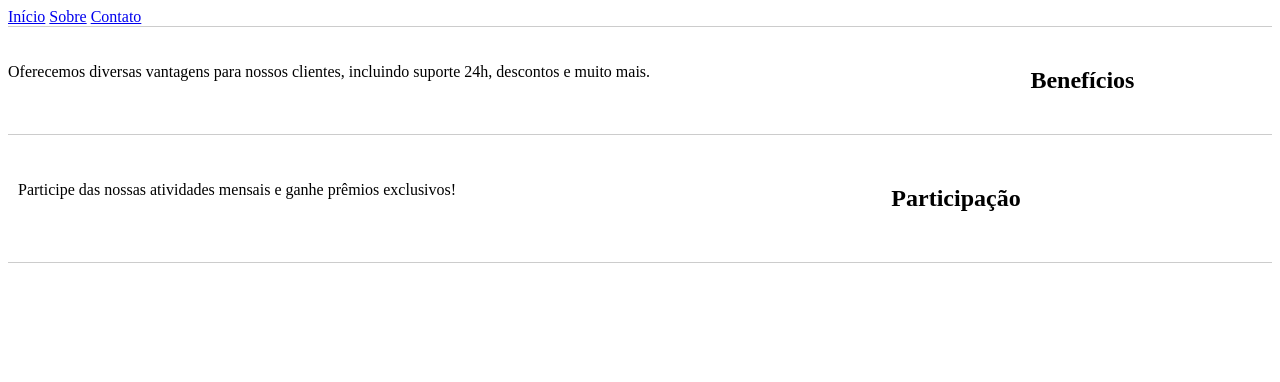
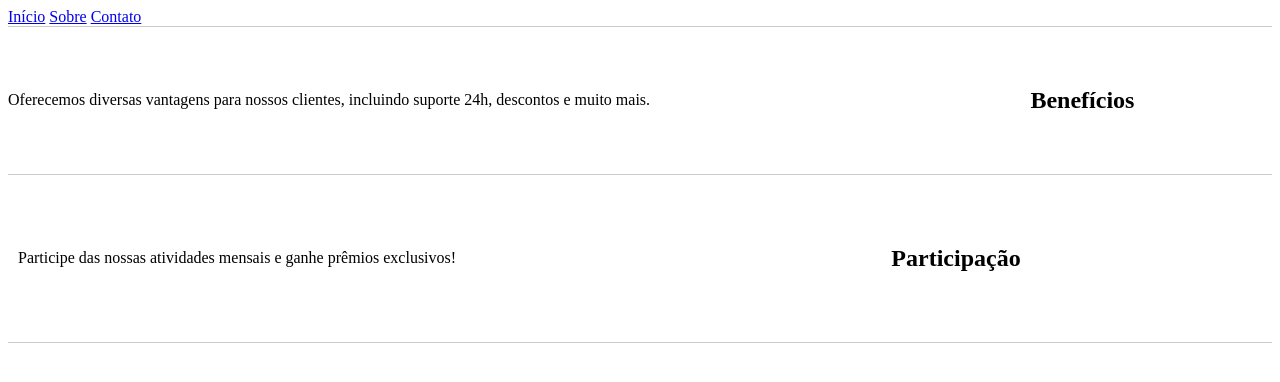
Before and after one commit to barbaram27/FLEBOXcss, a plain HTML site: page index.html in a window 1280 px wide. Drawn offline with Linux system fonts and the light colour scheme.

Commit message:
Update style.css

```diff
--- a/style.css
+++ b/style.css
@@ -1,13 +1,16 @@
+
+
 .beneficios,
 .participacao {
   display: flex;
-  padding: 20px 0;
+  align-items: center; /* Isso alinha os filhos no centro vertical */
+  padding: 40px 0; /* Dá altura pra facilitar o alinhamento */
 }
 
 /* Bordas */
 .beneficios {
   border-top: 1px solid #ccc;
-  /* Remover a borda inferior duplicada */
+  border-bottom: none; /* Remove borda duplicada */
 }
 
 .participacao {
@@ -15,69 +18,22 @@
   border-bottom: 1px solid #ccc;
 }
 
-/* Benefícios */
+/* BENEFÍCIOS */
 .beneficios .texto {
   flex: 70%;
 }
 
 .beneficios .titulo {
   flex: 30%;
-  display: flex;
-  align-items: center; /* centraliza verticalmente */
-  justify-content: center;
+  text-align: center;
 }
 
-/* Participação */
+/* PARTICIPAÇÃO */
 .participacao .item {
   flex: 50%;
   padding: 10px;
 }
 
 .participacao .titulo-part {
-  display: flex;
-  align-items: center; /* centraliza verticalmente */
-  justify-content: center;
+  text-align: center;
 }
-
-  background-color: #333;
-  color: white;
-  padding: 10px 20px;
-  text-decoration: none;
-  text-align: center;
-  width: 120px;
-}
-
-.beneficios,
-.participacao {
-  display: flex;
-  border-top: 1px solid #ccc;
-  border-bottom: 1px solid #ccc;
-  padding: 20px 0;
-}
-
-/* Remover borda duplicada */
-.beneficios {
-  border-bottom: none;
-}
-
-.beneficios .texto {
-  flex: 70%;
-}
-
-.beneficios .titulo {
-  flex: 30%;
-  display: flex;
-  align-items: center;
-  justify-content: center;
-}
-
-.participacao .item {
-  flex: 50%;
-  padding: 10px;
-}
-
-.titulo-part {
-  display: flex;
-  align-items: center;
-  justify-content: center;
-}
```
